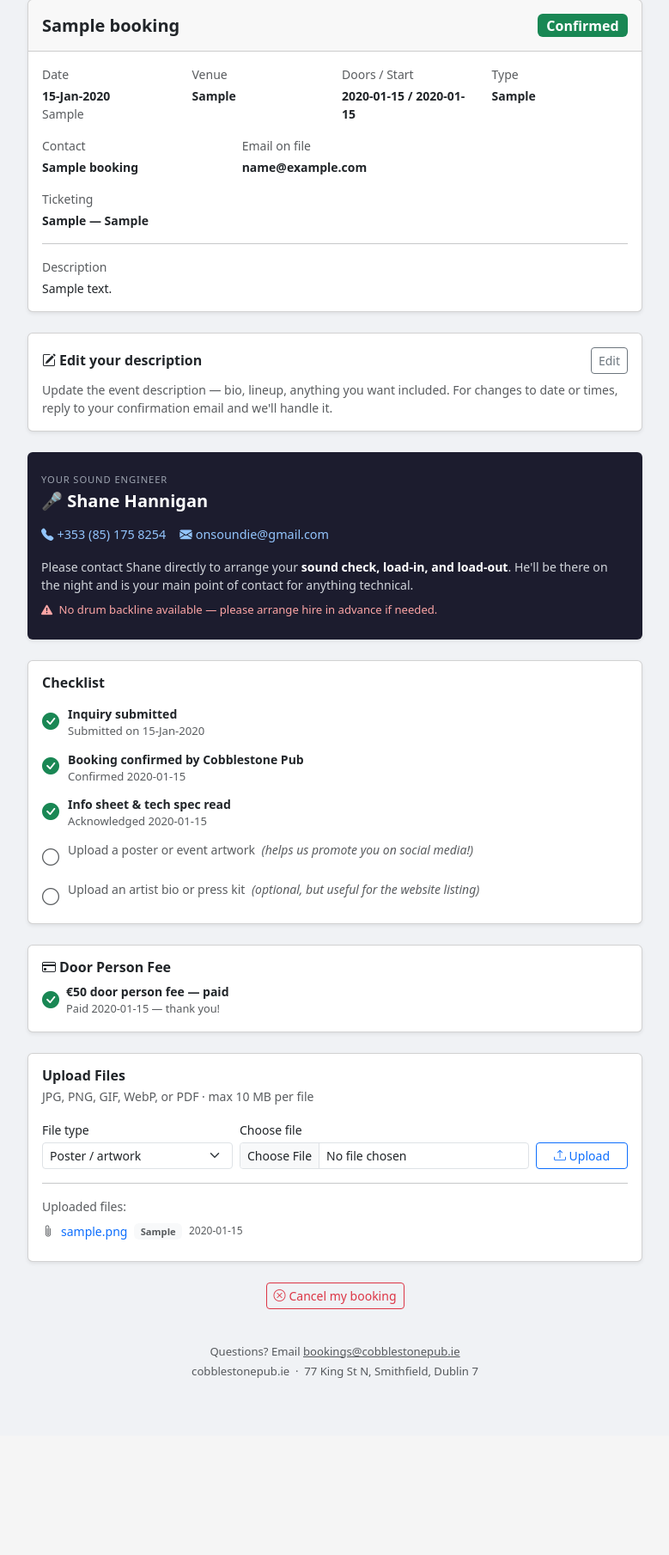
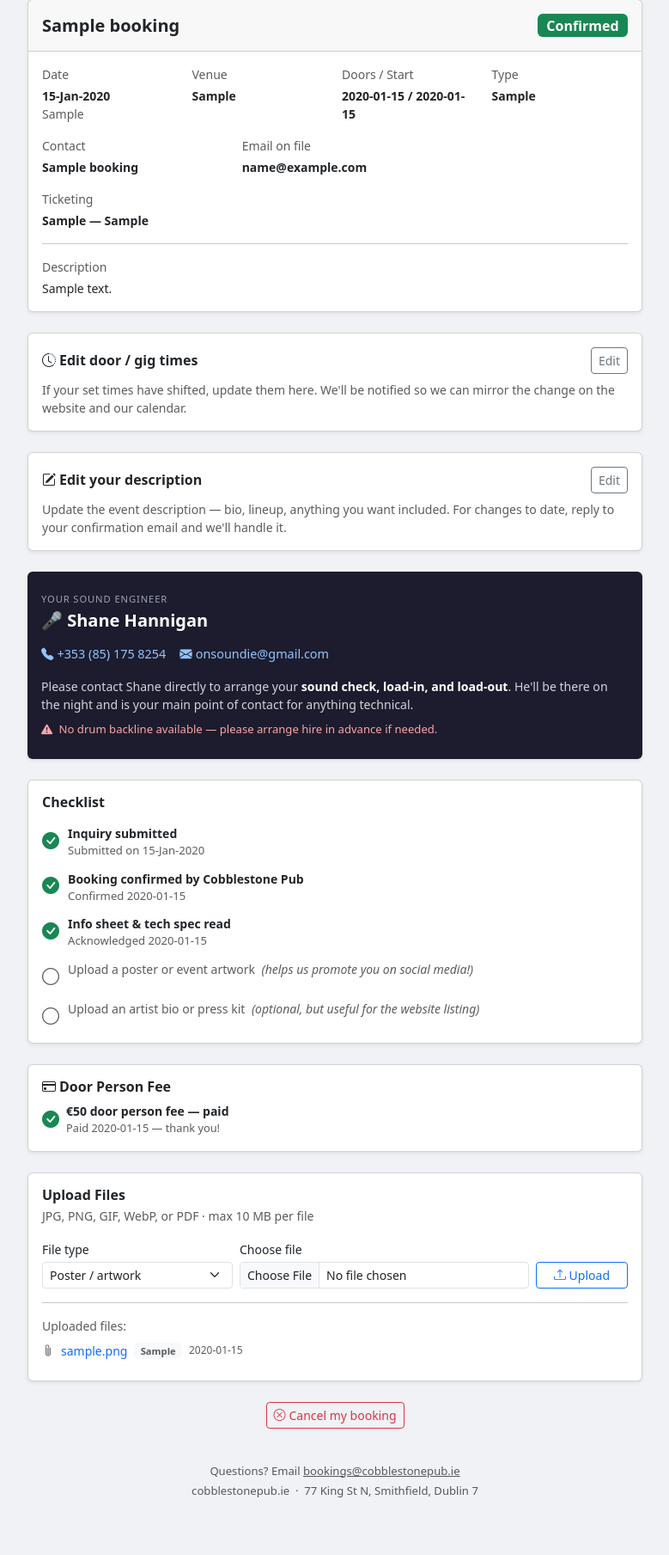
Before and after one commit to SorayaKMC/cobblestone-pub-, a Flask app: page /book/1 in a window 1280 px wide. Shown: the part 227-2036 px from the top of the page at 86% size, without its empty margins (250-1029 px from the left). Before the commit the page ends 1830 px from the top, so only its background shows below. Run offline with Flask 3, Linux system fonts and the light colour scheme; tables that the repository leaves empty hold one stand-in row (values such as "Sample post").

Commit message:
bookings: let bands edit door/gig times via portal, alert admin
Adds a band-side "Edit door / gig times" card on /book/<token> with
the same status gating as the description edit (blocked when cancelled
or completed). On save:

  * Writes audit log entries (band as actor, old → new in detail).
  * Stamps a new bookings.times_changed_at timestamp (idempotent
    migration, NULL default for existing rows).
  * Mirrors to Google Calendar if the booking is confirmed and linked.
  * Sends an amber-headed email alert to the pub inbox with old → new
    values, prompting Squarespace + calendar updates.

Surfaces on the admin side via three channels:

  * Email to BOOKING_FROM (send_times_changed_alert in bookings_email).
  * Amber banner at the top of the booking detail page with an
    Acknowledge button that clears the flag and writes an admin audit row.
  * "⏰ Times changed" badge on the bookings list row.

Adds door_time / start_time to update_booking_field's whitelist (was
blocking the band-side update path). New db helpers:
mark_times_changed() / clear_times_changed().

Verified locally with an 8-check Flask test-client run + manual
end-to-end browser walkthrough on booking #20.

Co-Authored-By: Claude Opus 4.7 (1M context) <noreply@anthropic.com>

```diff
--- a/db.py
+++ b/db.py
@@ -414,6 +414,13 @@ def init_db():
         cursor.execute(
             "ALTER TABLE bookings ADD COLUMN promo_folder_url TEXT"
         )
+    if "times_changed_at" not in bk_cols:
+        # Stamped when a band edits door_time / start_time via the portal.
+        # Surfaces an "unread" alert badge in the admin bookings list +
+        # banner on the booking detail, cleared by the Acknowledge action.
+        cursor.execute(
+            "ALTER TABLE bookings ADD COLUMN times_changed_at TIMESTAMP"
+        )
 
     # Contact tokens — one row per unique contact email, used by the multi-gig
     # portal so a contact with several bookings has a single URL that lists them all
@@ -1820,6 +1827,7 @@ def update_booking_field(booking_id, field, value, actor="system"):
         "google_calendar_event_id", "notes", "description",
         "promo_folder_url",
         "door_fee_required",
+        "door_time", "start_time",
     }
     if field not in safe:
         raise ValueError(f"Field '{field}' not allowed for direct update")
@@ -2072,6 +2080,29 @@ def set_info_sheet_read(booking_id):
     conn.close()
 
 
+def mark_times_changed(booking_id):
+    """Stamp times_changed_at — raises the admin alert for this booking."""
+    conn = get_db()
+    now = datetime.now().isoformat()
+    conn.execute(
+        "UPDATE bookings SET times_changed_at=?, updated_at=? WHERE id=?",
+        (now, now, booking_id),
+    )
+    conn.commit()
+    conn.close()
+
+
+def clear_times_changed(booking_id):
+    """Clear the times-changed alert — called by admin Acknowledge action."""
+    conn = get_db()
+    conn.execute(
+        "UPDATE bookings SET times_changed_at=NULL, updated_at=? WHERE id=?",
+        (datetime.now().isoformat(), booking_id),
+    )
+    conn.commit()
+    conn.close()
+
+
 def set_door_fee_payment_link(booking_id, url):
     """Store a Square-hosted payment link URL on a booking record.
     Called lazily when the band portal is loaded."""
--- a/routes/bookings.py
+++ b/routes/bookings.py
@@ -1392,6 +1392,83 @@ def book_edit_description(token):
     return redirect(url_for("bookings.book_portal", token=token))
 
 
+@bp.route("/book/<token>/edit-times", methods=["POST"])
+def book_edit_times(token):
+    """Band-side: update door_time and/or start_time on a gig.
+
+    On change: writes audit, stamps times_changed_at (raises admin badge +
+    detail banner), emails the pub inbox so staff can mirror to Squarespace
+    + Google Calendar. Blocked for cancelled/completed bookings.
+    """
+    booking = db.get_booking(token)
+    if not booking:
+        abort(404)
+    if booking["status"] in ("cancelled", "completed"):
+        flash("This booking is no longer accepting changes.", "warning")
+        return redirect(url_for("bookings.book_portal", token=token))
+
+    new_door  = (request.form.get("door_time")  or "").strip() or None
+    new_start = (request.form.get("start_time") or "").strip() or None
+    old_door  = booking["door_time"]
+    old_start = booking["start_time"]
+
+    if new_door == old_door and new_start == old_start:
+        flash("No changes to save.", "info")
+        return redirect(url_for("bookings.book_portal", token=token))
+
+    if new_door != old_door:
+        db.update_booking_field(booking["id"], "door_time", new_door, actor="band")
+    if new_start != old_start:
+        db.update_booking_field(booking["id"], "start_time", new_start, actor="band")
+
+    db.add_booking_audit(
+        booking["id"], "band", "edited",
+        f"Times updated via portal "
+        f"(doors: {old_door or '—'!r} → {new_door or '—'!r}; "
+        f"gig: {old_start or '—'!r} → {new_start or '—'!r})",
+    )
+    db.mark_times_changed(booking["id"])
+
+    # Mirror to Google Calendar so the calendar entry's times match.
+    if booking["status"] == "confirmed" and booking["google_calendar_event_id"]:
+        try:
+            import calendar_client
+            updated = db.get_booking(booking["id"])
+            calendar_client.update_calendar_event(
+                updated, booking["google_calendar_event_id"]
+            )
+        except Exception as e:
+            print(f"[bookings] Calendar refresh after band time edit failed: {e}")
+
+    # Email the pub inbox (best-effort; failures don't block the user-facing save).
+    try:
+        import bookings_email
+        bookings_email.send_times_changed_alert(
+            booking, old_door, new_door, old_start, new_start
+        )
+    except Exception as e:
+        print(f"[bookings] Times-changed alert email failed: {e}")
+
+    flash("Times updated — thanks! We'll confirm shortly. ✓", "success")
+    return redirect(url_for("bookings.book_portal", token=token))
+
+
+@bp.route("/bookings/<int:booking_id>/acknowledge-time-change", methods=["POST"])
+def acknowledge_time_change(booking_id):
+    """Admin: clear the times-changed flag once the change has been actioned
+    (Squarespace + calendar updated, etc.)."""
+    booking = db.get_booking(booking_id)
+    if not booking:
+        abort(404)
+    db.clear_times_changed(booking_id)
+    db.add_booking_audit(
+        booking_id, "admin", "acknowledged",
+        "Time change acknowledged by admin.",
+    )
+    flash("Time change acknowledged.", "success")
+    return redirect(url_for("bookings.booking_detail", booking_id=booking_id))
+
+
 @bp.route("/book/<token>/ack-info-sheet", methods=["POST"])
 def ack_info_sheet(token):
     """Band acknowledges they have read the info sheet / tech spec."""
--- a/templates/book_portal.html
+++ b/templates/book_portal.html
@@ -186,6 +186,58 @@
         </div>
     </div>
 
+    <!-- ── Edit door/gig times (active bookings only) ──────────────────── -->
+    {% if booking.status in ('inquiry', 'tentative', 'confirmed') %}
+    <div class="card shadow-sm mb-4">
+        <div class="card-body">
+            <div class="d-flex justify-content-between align-items-center mb-2">
+                <h6 class="card-title fw-semibold mb-0">
+                    <i class="bi bi-clock-history me-1"></i>Edit door / gig times
+                </h6>
+                <button class="btn btn-sm btn-outline-secondary"
+                        type="button"
+                        data-bs-toggle="collapse"
+                        data-bs-target="#editTimesCollapse"
+                        aria-expanded="false">
+                    Edit
+                </button>
+            </div>
+            <p class="text-muted small mb-0">
+                If your set times have shifted, update them here. We'll be notified
+                so we can mirror the change on the website and our calendar.
+            </p>
+            <div id="editTimesCollapse" class="collapse mt-3">
+                <form method="POST" action="/book/{{ booking.public_token }}/edit-times">
+                    <div class="row g-2">
+                        <div class="col-6">
+                            <label class="form-label small fw-semibold">Doors</label>
+                            <input type="text" name="door_time"
+                                   class="form-control form-control-sm"
+                                   value="{{ booking.door_time or '' }}"
+                                   placeholder="e.g. 19:30 or 8pm">
+                        </div>
+                        <div class="col-6">
+                            <label class="form-label small fw-semibold">Gig (start)</label>
+                            <input type="text" name="start_time"
+                                   class="form-control form-control-sm"
+                                   value="{{ booking.start_time or '' }}"
+                                   placeholder="e.g. 20:00 or 9pm">
+                        </div>
+                    </div>
+                    <div class="d-flex justify-content-end gap-2 mt-3">
+                        <button type="button" class="btn btn-sm btn-outline-secondary"
+                                data-bs-toggle="collapse"
+                                data-bs-target="#editTimesCollapse">Cancel</button>
+                        <button type="submit" class="btn btn-sm btn-primary">
+                            <i class="bi bi-check-lg me-1"></i>Save times
+                        </button>
+                    </div>
+                </form>
+            </div>
+        </div>
+    </div>
+    {% endif %}
+
     <!-- ── Edit description (active bookings only) ──────────────────────── -->
     {% if booking.status in ('inquiry', 'tentative', 'confirmed') %}
     <div class="card shadow-sm mb-4">
@@ -204,7 +256,7 @@
             </div>
             <p class="text-muted small mb-0">
                 Update the event description — bio, lineup, anything you want included.
-                For changes to date or times, reply to your confirmation email and we'll handle it.
+                For changes to date, reply to your confirmation email and we'll handle it.
             </p>
             <div id="editFormCollapse" class="collapse mt-3">
                 <form method="POST" action="/book/{{ booking.public_token }}/edit">
```
Also changed, not shown: bookings_email.py (+89 -0 lines), templates/booking_detail.html (+19 -0 lines), templates/bookings_list.html (+7 -0 lines).
